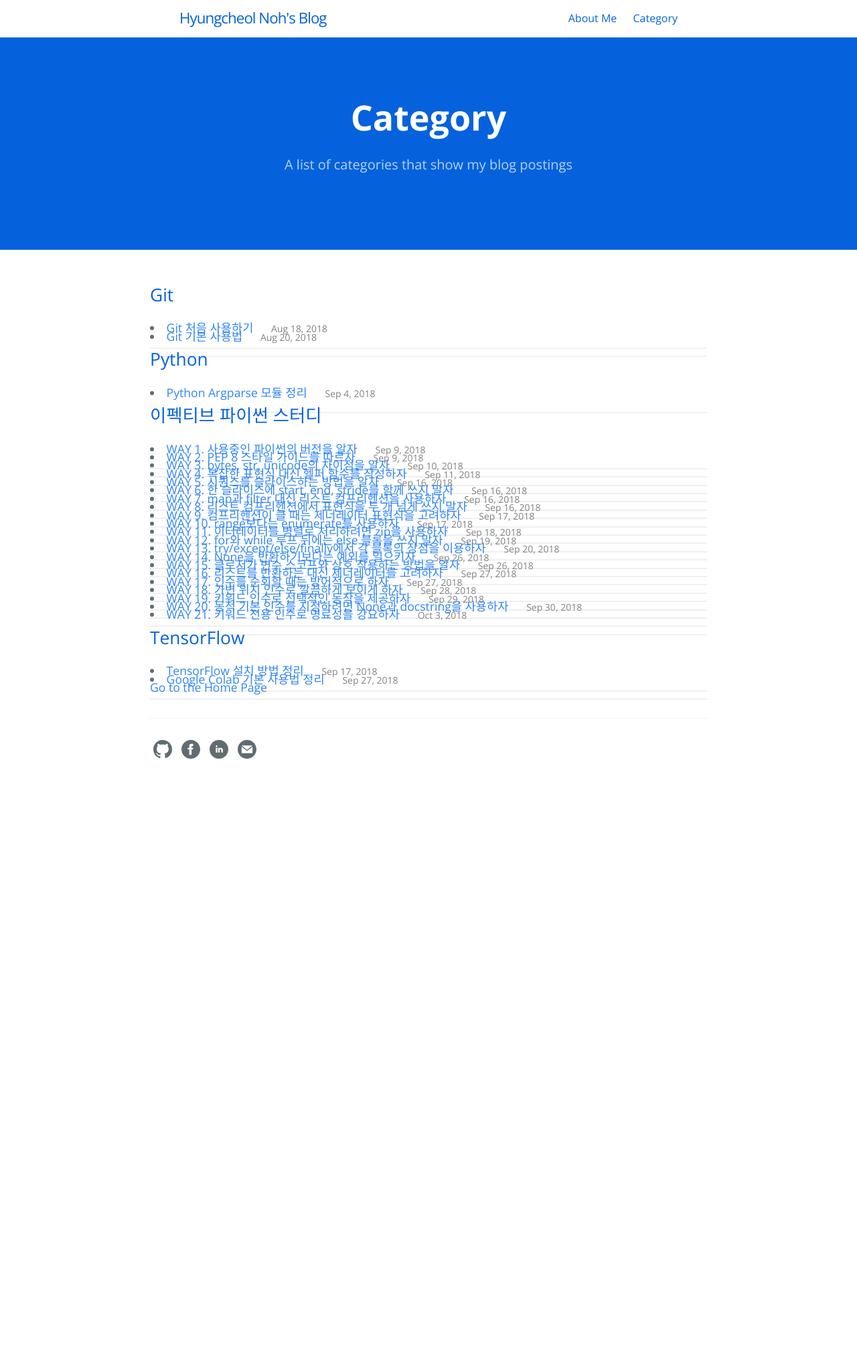
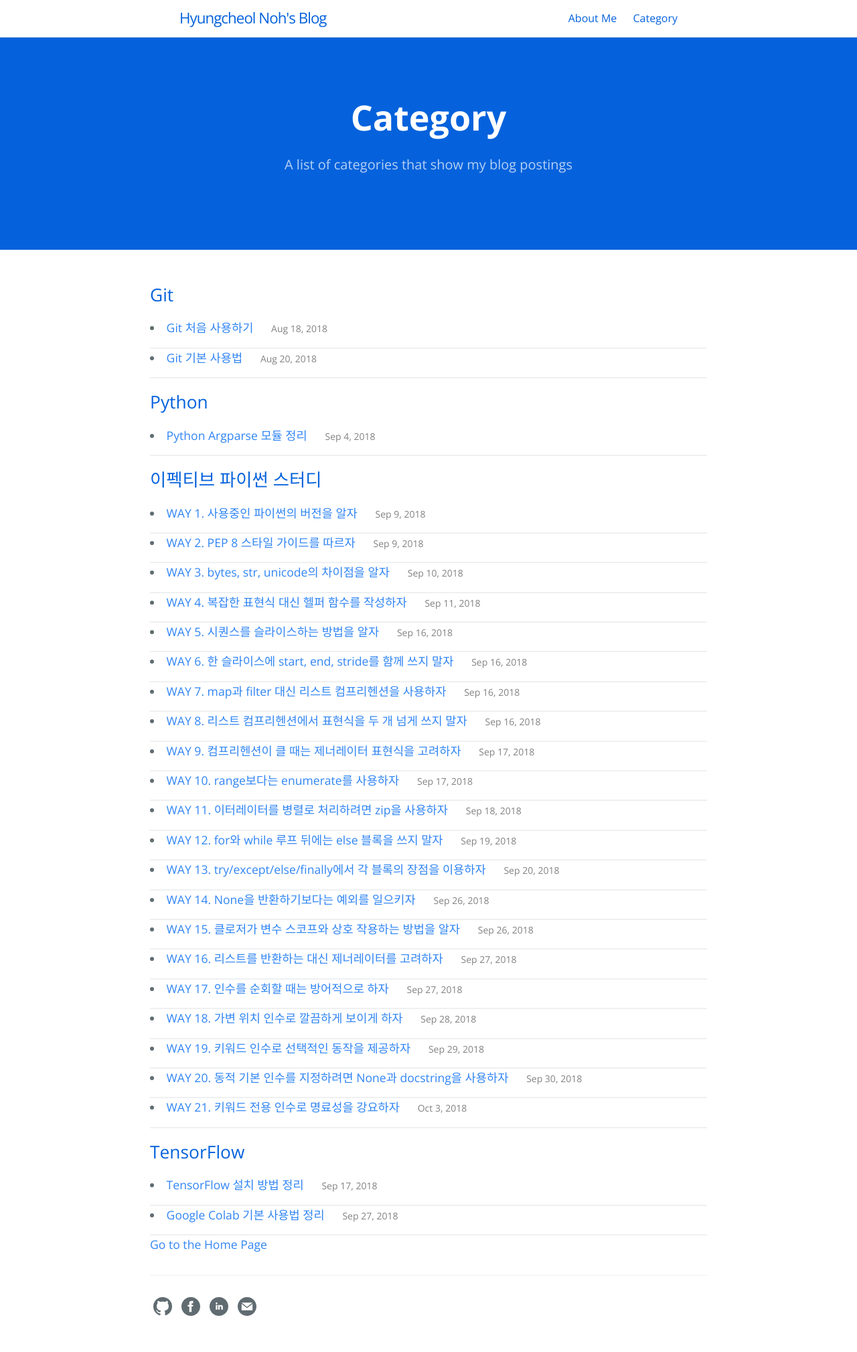
Before and after one commit to hcnoh/hcnoh.github.io, a Jekyll site: the page built from category.md, in a window 1280 px wide. Shown: the whole page at 67% size. Built offline with Jekyll 4.4.1, drawn with Linux system fonts in a browser that asks for light colours; before the commit the page ends 1187 px from its top, so only the background shows below that.

Commit message:
Update category.html

```diff
--- a/_layouts/category.html
+++ b/_layouts/category.html
@@ -10,7 +10,7 @@ layout: default
   {% assign pages_list = tag[1] %}
   {% for post in pages_list reversed %}
 
-    <li style="margin-bottom: -3.0rem;">
+    <li style="margin-bottom: -1.0rem;">
 
       {% assign date_format = site.cayman-blog.date_format | default: "%b %-d, %Y" %}
 
```
